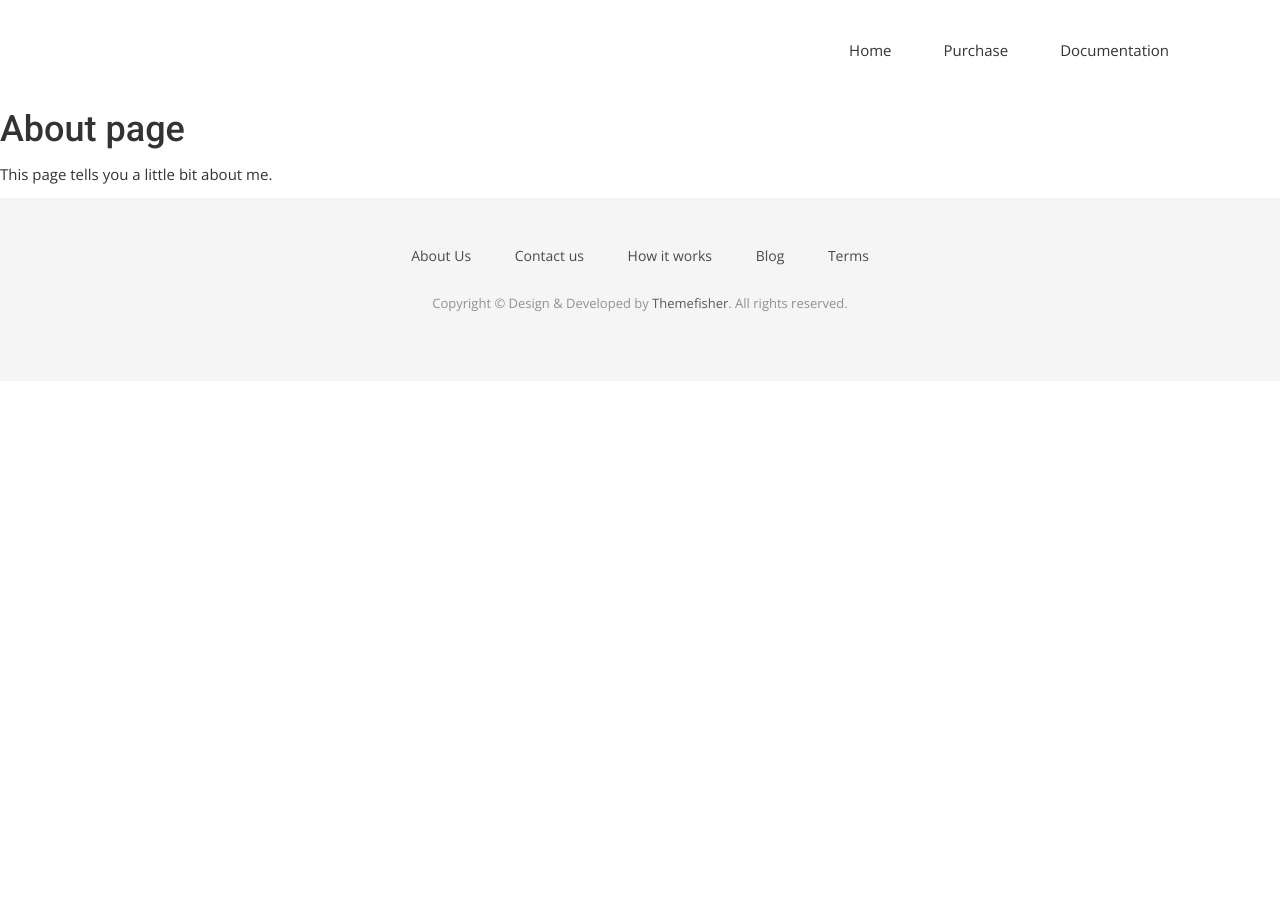
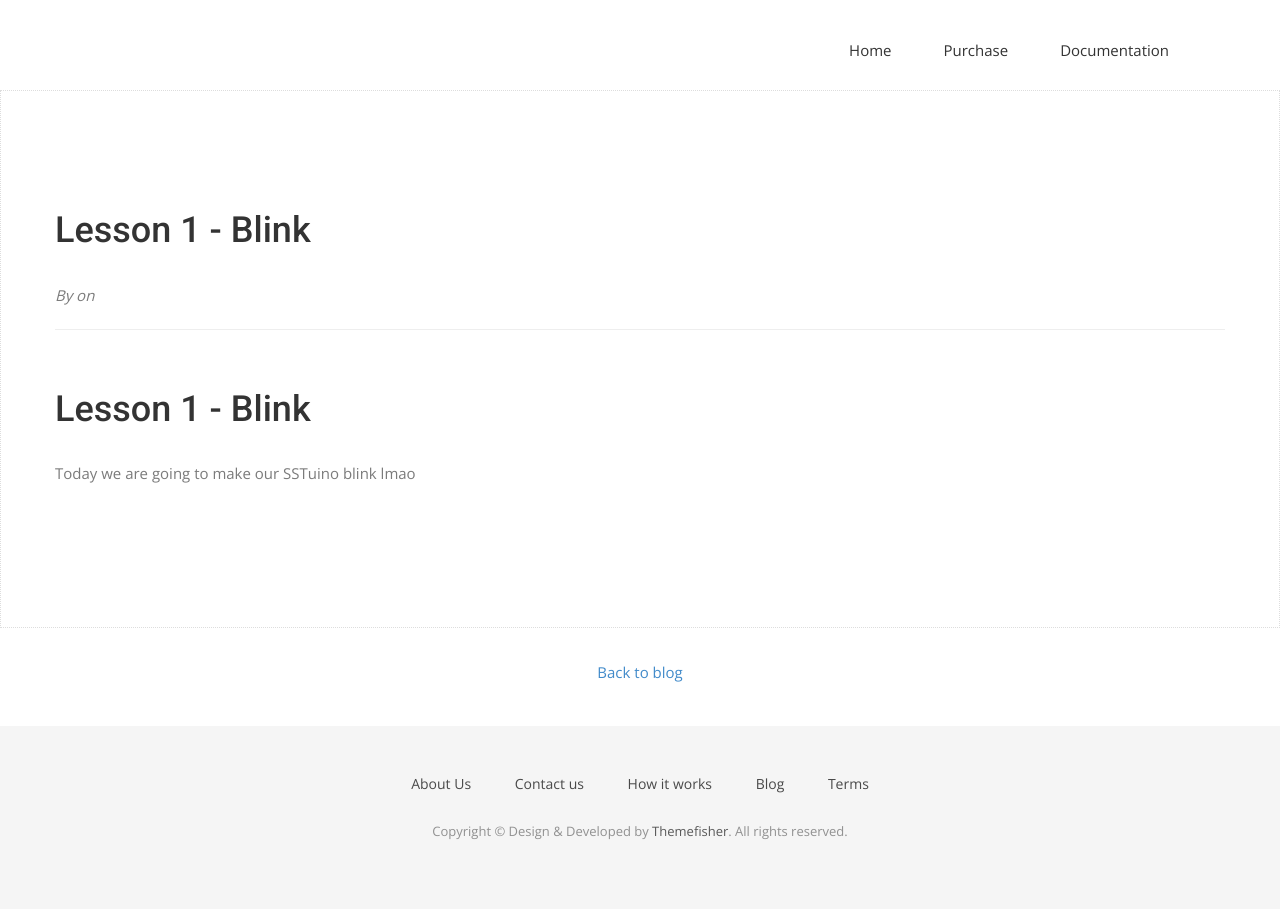
Before and after one commit to d3lta-v/SSTuino, a Jekyll site: the page built from docs/lessonplans/lesson1.md, in a window 1280 px wide. Built offline with Jekyll 4.4.1, drawn with Linux system fonts in a browser that asks for light colours; nearby versions of some CDN libraries; some web fonts are replaced.

Commit message:
changed content

```diff
--- a/docs/Documentation.html
+++ b/docs/Documentation.html
@@ -26,4 +26,4 @@ permalink: /docs/
 </div>
 {% endfor %}
 
-<a href="/SSTuino/lesson1/"><h2>Official Guide</h2></a>
+<a href="{{ site.baseurl }}lesson1/"><h2>Official Guide</h2></a>
--- a/docs/index.html
+++ b/docs/index.html
@@ -25,7 +25,7 @@ permalink: /
       <div class="col-md-7 col-sm-12">
         <div class="block">
           <div class="section-title">
-            <a href="/SSTuino/work/"><h2>Purchase</h2></a>
+            <a href="{{ site.baseurl }}work/"><h2>Purchase</h2></a>
             <!--<p>Far far away, behind the word mountains, far from the countries Vokalia and Consonantia, there live the blind texts. Separated they live in Bookmarksgrove right at the coast of the Semantics</p>-->
           </div>
           <p>SSTuino is an easy to use Wi-Fi enabled microcontroller, designed and fabricated by SST Alumni. Users can write programs to connect or control things over the Internet. It is derived from the SPEEEduino 1.1 with some improvements.</p>
@@ -45,7 +45,7 @@ permalink: /
 <div class="container">
   <div class="row">
     <div class="col-md-6 col-md-offset-6">
-      <a href="/SSTuino/docs/"><h2>DOCUMENTATION</h2></a>
+      <a href="{{ site.baseurl }}docs/"><h2>DOCUMENTATION</h2></a>
       <p>To set up your SSTuino, access lesson materials and official documentation.</p>
     </div>
   </div>
--- a/docs/lessonplans/lesson1.md
+++ b/docs/lessonplans/lesson1.md
@@ -1,8 +1,8 @@
 ---
-layout: page
-title: About
+layout: post
+title: Lesson 1 - Blink
 permalink: /lesson1/
 ---
-# About page
+# Lesson 1 - Blink
 
-This page tells you a little bit about me.
+Today we are going to make our SSTuino blink lmao
```
